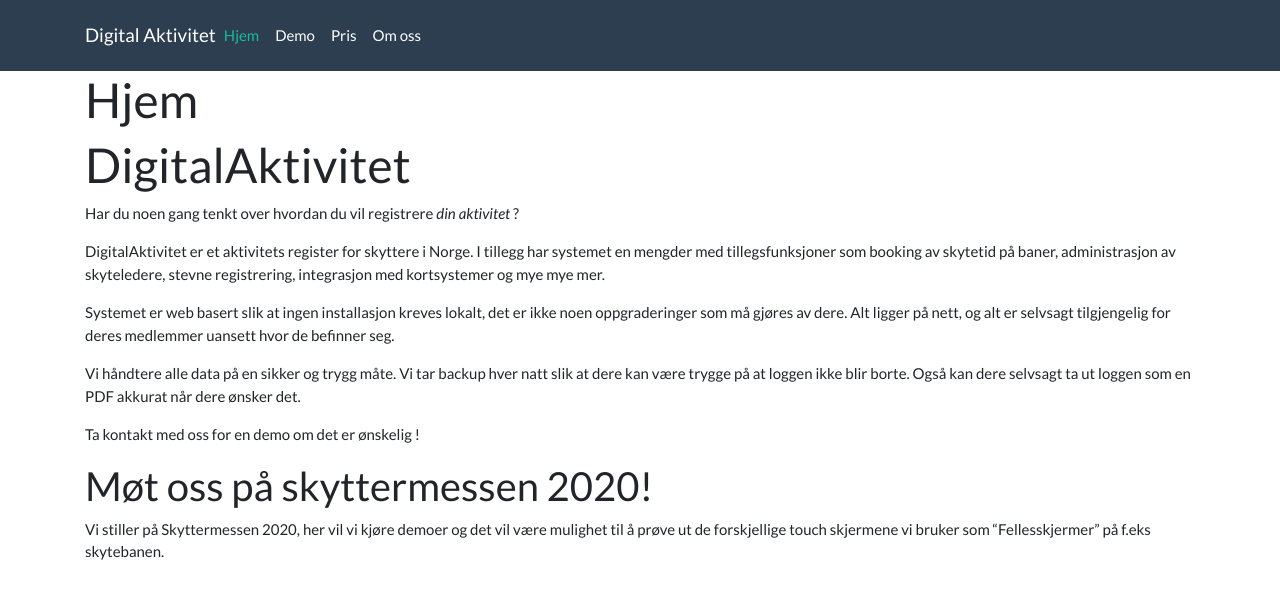
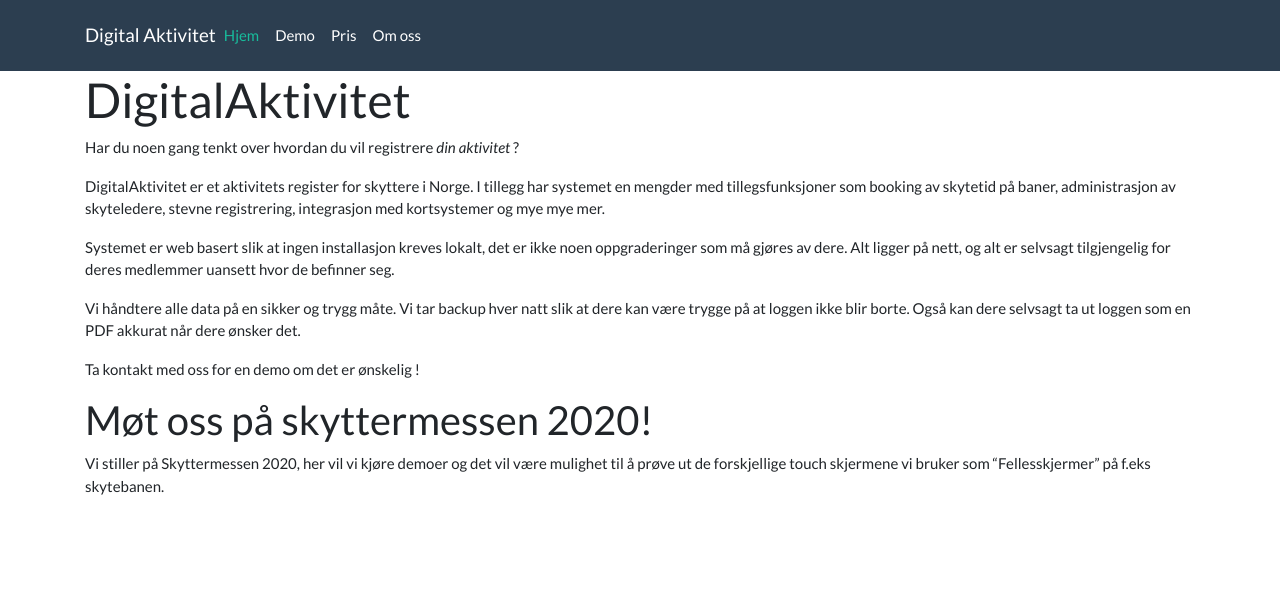
Before and after one commit to xibriz/digitalaktivitet, a Jekyll site: the page built from index.md, in a window 1280 px wide. Shown: the top 599 px of the page. Built offline with Jekyll 4.4.1, drawn with Linux system fonts in a browser that asks for light colours.

Commit message:
Update index.md

```diff
--- a/index.md
+++ b/index.md
@@ -1,7 +1,6 @@
 ---
 title: Hjem
 ---
-# Hjem
 
 # DigitalAktivitet #
 Har du noen gang tenkt over hvordan du vil registrere _din aktivitet_ ?
```
